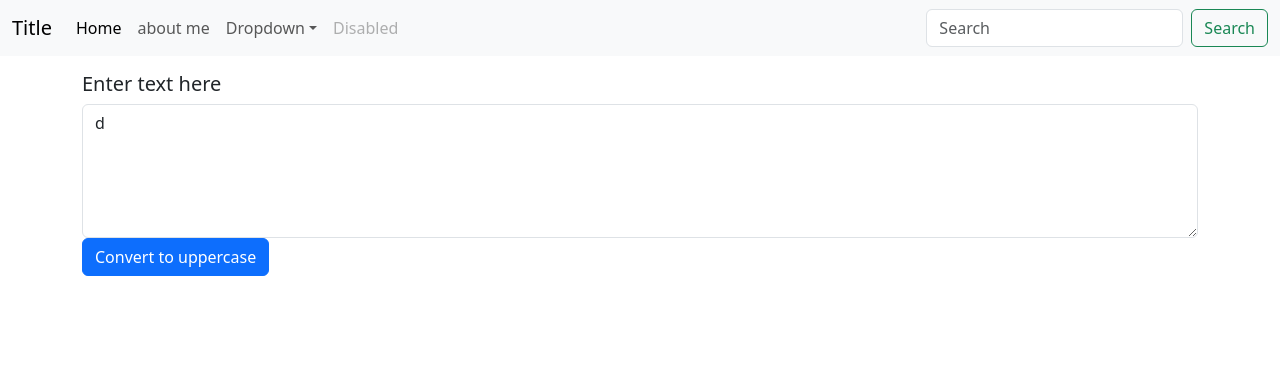
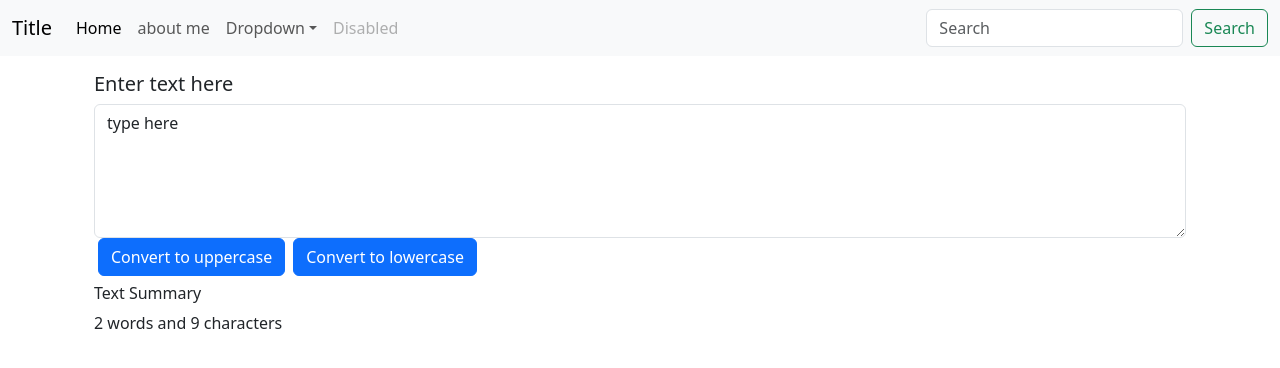
Before and after one commit to rutupawar/textWebApp, a React (Create React App) app: page / in a window 1280 px wide. Shown: the top 368 px of the page. Built offline with nearby package versions, Linux system fonts and the light colour scheme.

Commit message:
new button, and in script logic

```diff
--- a/src/components/TextForms.js
+++ b/src/components/TextForms.js
@@ -2,27 +2,34 @@ import React, {useState} from 'react'
 
 export default function TextForms(props) {
 
-    const [text, setText] = useState('d');  // This is setting initial state for variable
+    const [text, setText] = useState('type here');  // This is setting initial state for variable
 
     const handleOnChange = (event)=>{   // event is populated here automatically when event is fired
         setText(event.target.value)
     }
 
-    const handleUpClick = (event)=>{   // event is populated here automatically when event is fired
+    const handleUpClick = ()=>{
         let newText = text.toUpperCase();
         setText(newText);
-        event.preventDefault();     // This will prevent the page from reloading
+    }
+
+    const handlelowClick = ()=>{
+        let newText = text.toLowerCase();
+        setText(newText);
     }
 
   return (
-    <div>
-        <form>
-            <div className="form-group">
-                <h5>{props.Title}</h5>
-                <textarea className="form-control" id="myTextBox" value={text} onChange={handleOnChange} rows="5"></textarea>
-                <button className="btn btn-primary" onClick={handleUpClick}>Convert to uppercase</button>
-            </div>
-        </form>
+    <>
+    <div className="container">
+        <h5>{props.Title}</h5>
+        <textarea className="form-control" id="myTextBox" value={text} onChange={handleOnChange} rows="5"></textarea>
+        <button className="btn btn-primary mx-1" onClick={handleUpClick}>Convert to uppercase</button>
+        <button className="btn btn-primary mx-1" onClick={handlelowClick}>Convert to lowercase</button>
     </div>
+    <div className='container my-2'>
+        <h6>Text Summary</h6>
+        <p>{text.split(' ').length} words and {text.length} characters</p>
+    </div>
+    </>
   )
 }
```
